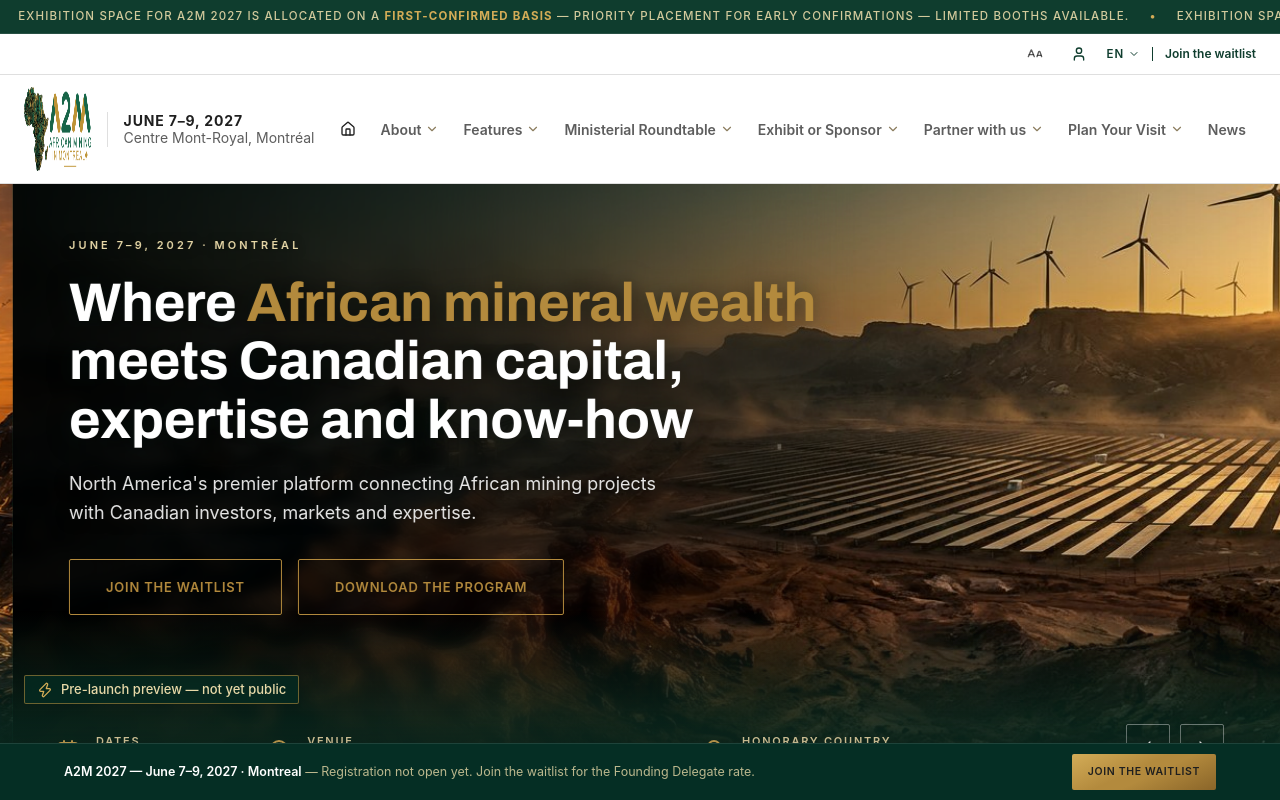
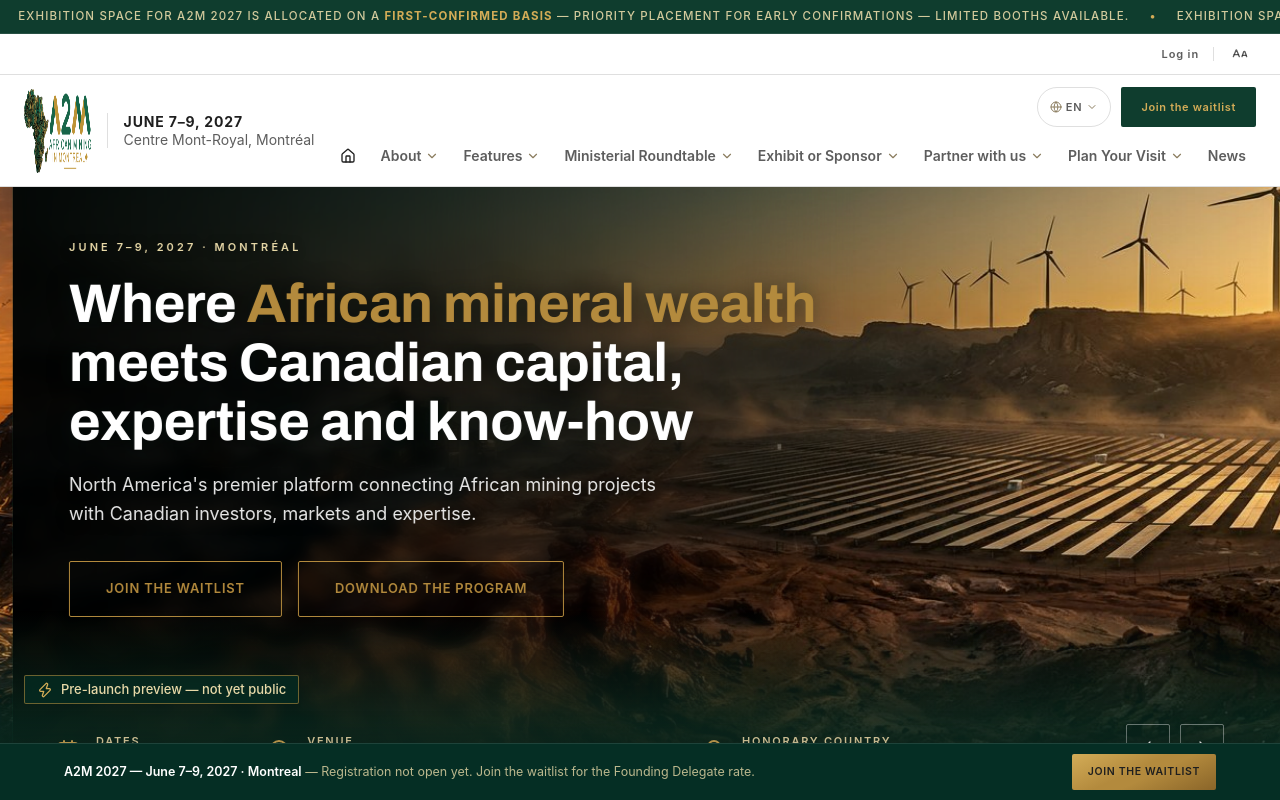
Before and after one commit to asaklex/a2m-2027-refresh, a React (Vite) app: page /en in a window 1280 px wide. Shown: the top 800 px of the page. Built offline with nearby package versions, Linux system fonts and the light colour scheme; a web font is replaced by a local one.

Commit message:
Revert "20260917 header: utility row EN + Join the waitlist restyled per shot 5.40.48"
This reverts commit c6928e877a6f7cec958917aa73664468dbf4241a.

```diff
--- a/src/components/SiteHeader.tsx
+++ b/src/components/SiteHeader.tsx
@@ -1,6 +1,6 @@
 import { useEffect, useRef, useState } from 'react'
 import { Link, useLocation } from 'react-router-dom'
-import { ALargeSmall, ChevronDown, ChevronRight, House, Menu, User } from 'lucide-react'
+import { ALargeSmall, ChevronDown, ChevronRight, Globe, House, Menu } from 'lucide-react'
 import { navSections, legacyFrenchOrigin } from '../data/navigation'
 
 type Props = {
@@ -117,10 +117,17 @@
 
   return (
     <header ref={rootRef} className="sticky top-0 z-40 border-hairline border-b transition-colors duration-300 bg-ivory">
-      {/* Utility bar — account icon / EN ▾ / waitlist as plain emerald text
-          over hairline rules (shot 5.40.48); text-size control kept first. */}
+      {/* Utility bar */}
       <div className="hidden border-hairline border-b md:block">
-        <div className="flex items-center justify-end gap-3 px-4 py-1 sm:px-6">
+        <div className="flex items-center justify-end gap-2.5 px-4 py-1 sm:px-6">
+          <button
+            type="button"
+            onClick={(e) => onOpenAccount('login', e.currentTarget)}
+            className="rounded-sm px-1 text-[11px] font-semibold tracking-[0.08em] text-muted transition-colors hover:text-emerald-cta focus-visible:outline-2 focus-visible:outline-offset-2 focus-visible:outline-emerald-cta"
+          >
+            Log in
+          </button>
+          <span aria-hidden="true" className="h-3.5 w-px bg-hairline" />
           <button
             type="button"
             aria-label="Text size"
@@ -133,31 +140,6 @@
           >
             <ALargeSmall className="size-4" aria-hidden="true" />
           </button>
-          <button
-            type="button"
-            aria-label="Log in"
-            title="Log in"
-            onClick={(e) => onOpenAccount('login', e.currentTarget)}
-            className="inline-flex size-8 items-center justify-center rounded-sm text-emerald-cta transition-colors hover:bg-anthracite/5 focus-visible:outline-2 focus-visible:outline-offset-2 focus-visible:outline-emerald-cta"
-          >
-            <User className="size-4" aria-hidden="true" />
-          </button>
-          <button
-            type="button"
-            onClick={goFrench}
-            aria-label="Switch to French"
-            className="inline-flex h-8 items-center gap-1 rounded-sm text-[11.5px] font-semibold uppercase tracking-[0.08em] text-emerald-cta transition-colors hover:text-gold focus-visible:outline-2 focus-visible:outline-offset-2 focus-visible:outline-emerald-cta"
-          >
-            EN
-            <ChevronDown className="size-3" aria-hidden="true" />
-          </button>
-          <span aria-hidden="true" className="h-3.5 w-px bg-emerald-cta" />
-          <Link
-            to="/en/news#sign-up"
-            className="inline-flex h-8 items-center rounded-sm text-[12px] font-semibold text-emerald-cta transition-colors hover:text-gold hover:underline focus-visible:outline-2 focus-visible:outline-offset-2 focus-visible:outline-emerald-cta"
-          >
-            Join the waitlist
-          </Link>
         </div>
       </div>
 
@@ -184,8 +166,27 @@
         </div>
 
         <div className="flex items-center gap-3">
-          {/* EN ▾ and Join the waitlist moved to the utility bar (shot 5.40.48) */}
-          <nav aria-label="Navigation principale" className="hidden lg:block">
+          <div className="hidden flex-col items-end gap-2.5 lg:flex">
+            <div className="flex items-center gap-2.5">
+              <button
+                type="button"
+                onClick={goFrench}
+                aria-label="Switch to French"
+                className="inline-flex h-10 items-center gap-1 rounded-full border border-hairline px-3 text-[11px] font-semibold tracking-[0.08em] text-muted uppercase transition-colors hover:border-gold hover:text-gold focus-visible:outline-2 focus-visible:outline-offset-2 focus-visible:outline-emerald-cta"
+              >
+                <Globe className="size-3 text-taupe" aria-hidden="true" />
+                EN
+                <ChevronDown className="size-3 text-taupe" aria-hidden="true" />
+              </button>
+              <Link
+                to="/en/news#sign-up"
+                className="inline-flex items-center justify-center gap-2 whitespace-nowrap rounded-sm font-sans font-semibold tracking-[0.06em] transition-all duration-[250ms] ease-discret active:translate-y-px disabled:pointer-events-none disabled:opacity-40 focus-visible:outline-2 focus-visible:outline-offset-2 [&_svg]:size-4 [&_svg]:shrink-0 bg-emerald-deep text-gold-light hover:-translate-y-0.5 hover:shadow-emerald focus-visible:outline-gold-light h-10 px-5 text-[11px]"
+              >
+                Join the waitlist
+              </Link>
+            </div>
+
+            <nav aria-label="Navigation principale" className="hidden lg:block">
               <ul className="flex items-center gap-1">
                 <li className="group relative" key="home">
                   <Link
@@ -294,6 +295,7 @@
                 })}
               </ul>
             </nav>
+          </div>
 
           <button
             type="button"
```
